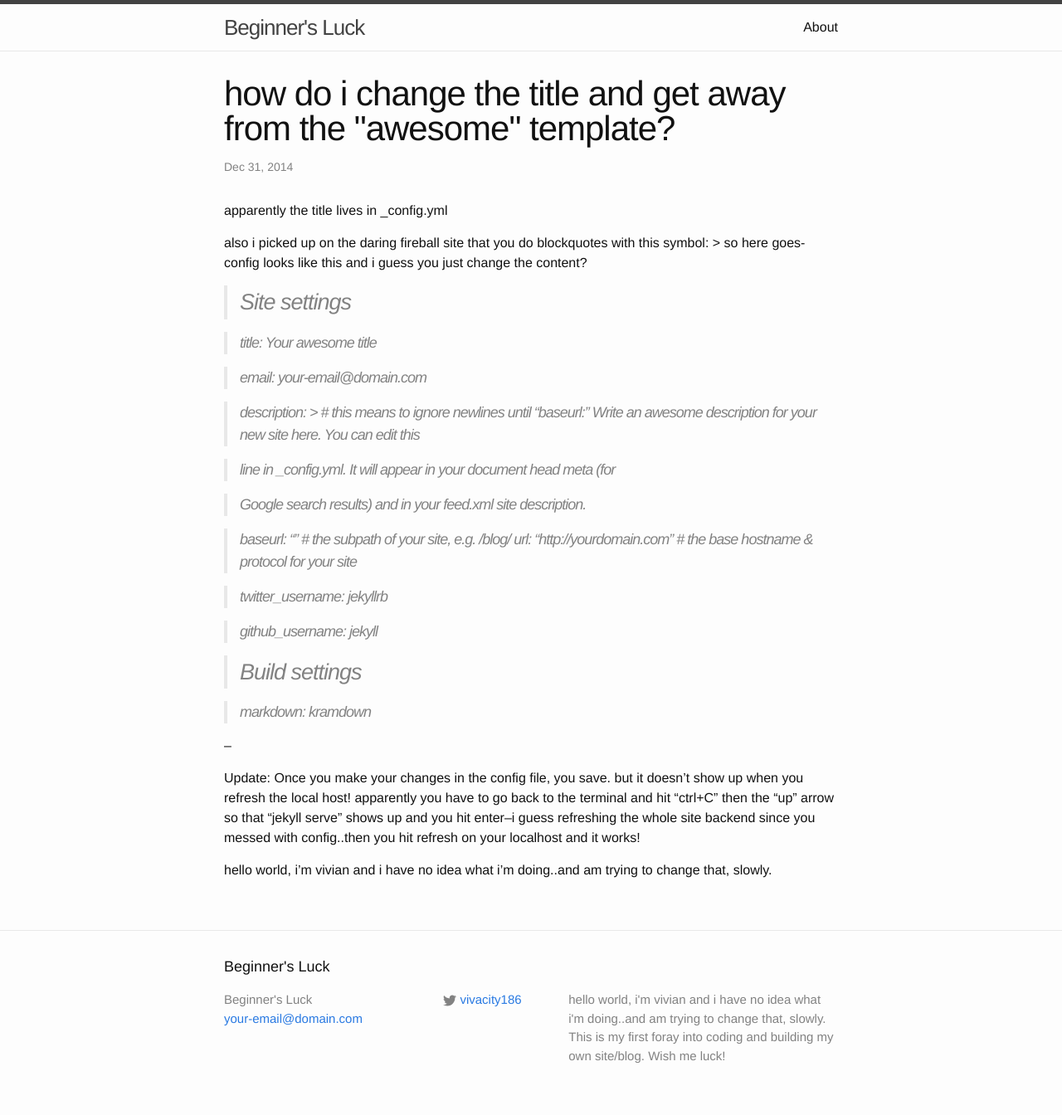
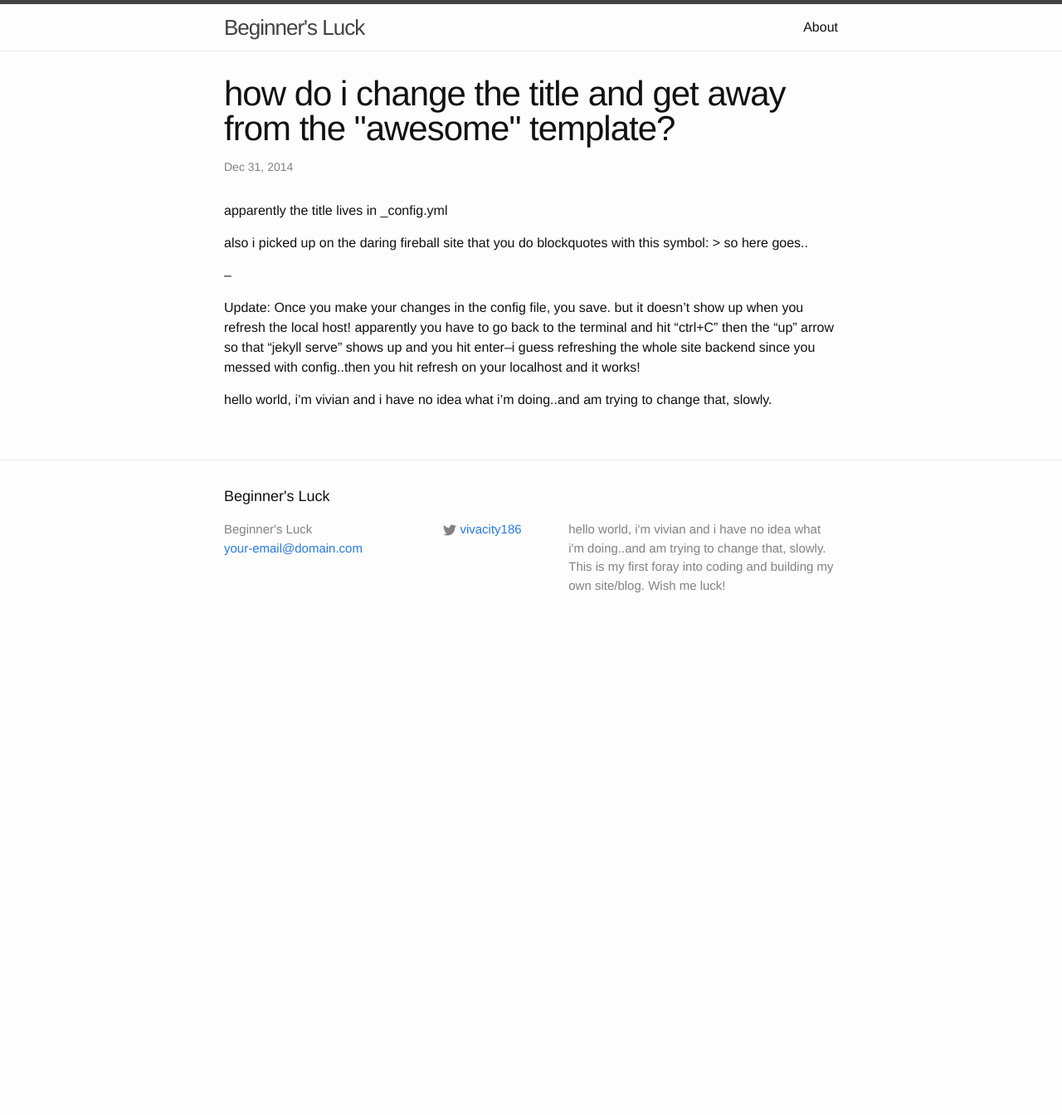
Before and after one commit to veeeeev/beginners_luck, a Jekyll site: the page built from _posts/2014-12-31-change-title.md, in a window 1280 px wide. Shown: the whole page at 83% size. Built offline with Jekyll 4.4.1, drawn with Linux system fonts in a browser that asks for light colours; after the commit the page ends 900 px from its top, so only the background shows below that.

Commit message:
fixed bullets

```diff
--- a/_posts/2014-12-31-change-title.md
+++ b/_posts/2014-12-31-change-title.md
@@ -6,31 +6,7 @@ categories: blog
 ---
 apparently the title lives in _config.yml
 
-also i picked up on the daring fireball site that you do blockquotes with this symbol: > so here goes-config looks like this and i guess you just change the content?
-
-># Site settings
-
->title: Your awesome title
-
->email: your-email@domain.com
-
->description: > # this means to ignore newlines until "baseurl:"
-  Write an awesome description for your new site here. You can edit this
-
->  line in _config.yml. It will appear in your document head meta (for
-
->  Google search results) and in your feed.xml site description.
-
->baseurl: "" # the subpath of your site, e.g. /blog/
-url: "http://yourdomain.com" # the base hostname & protocol for your site
-
->twitter_username: jekyllrb
-
->github_username:  jekyll
-
-># Build settings
-
->markdown: kramdown
+also i picked up on the daring fireball site that you do blockquotes with this symbol: > so here goes..
 
 --
 
```
Also changed, not shown: _posts/2014-12-31-basics1.md (+7 -7 lines).
